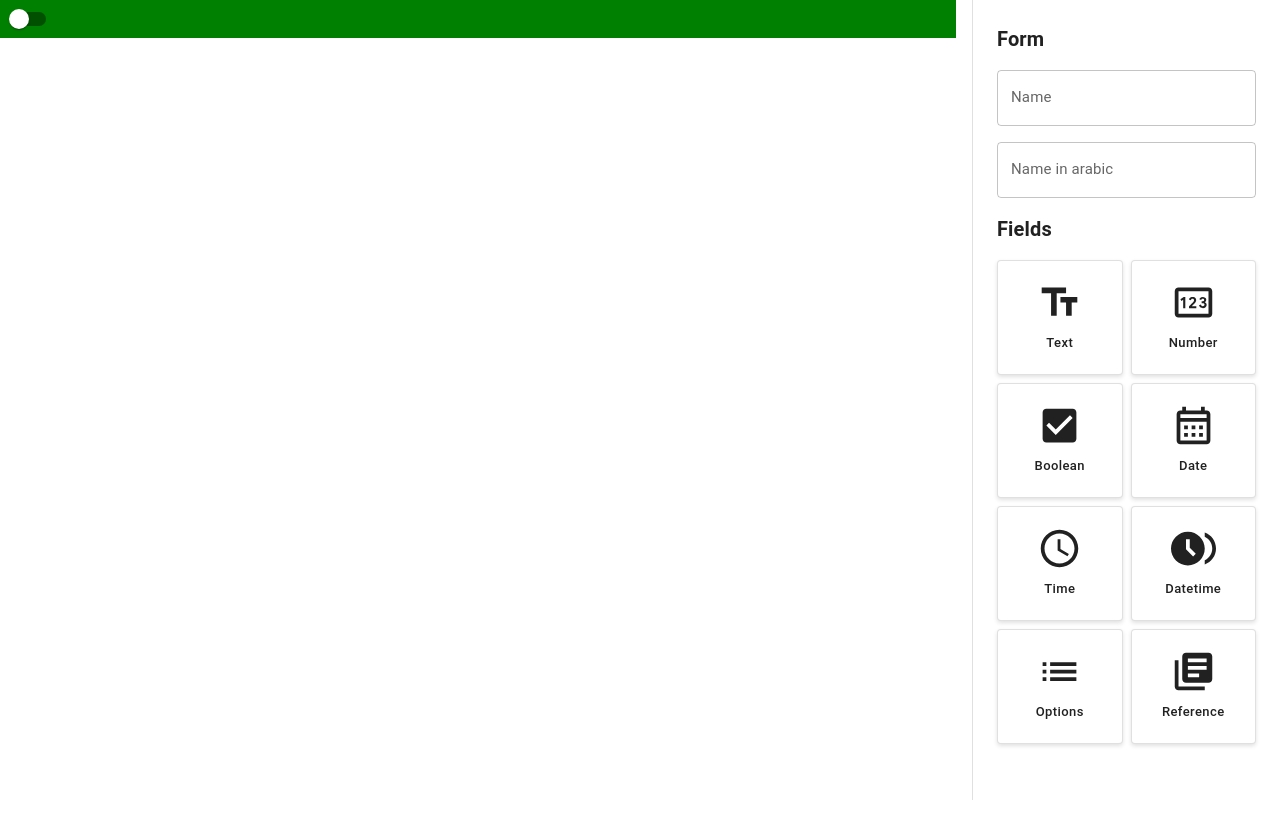
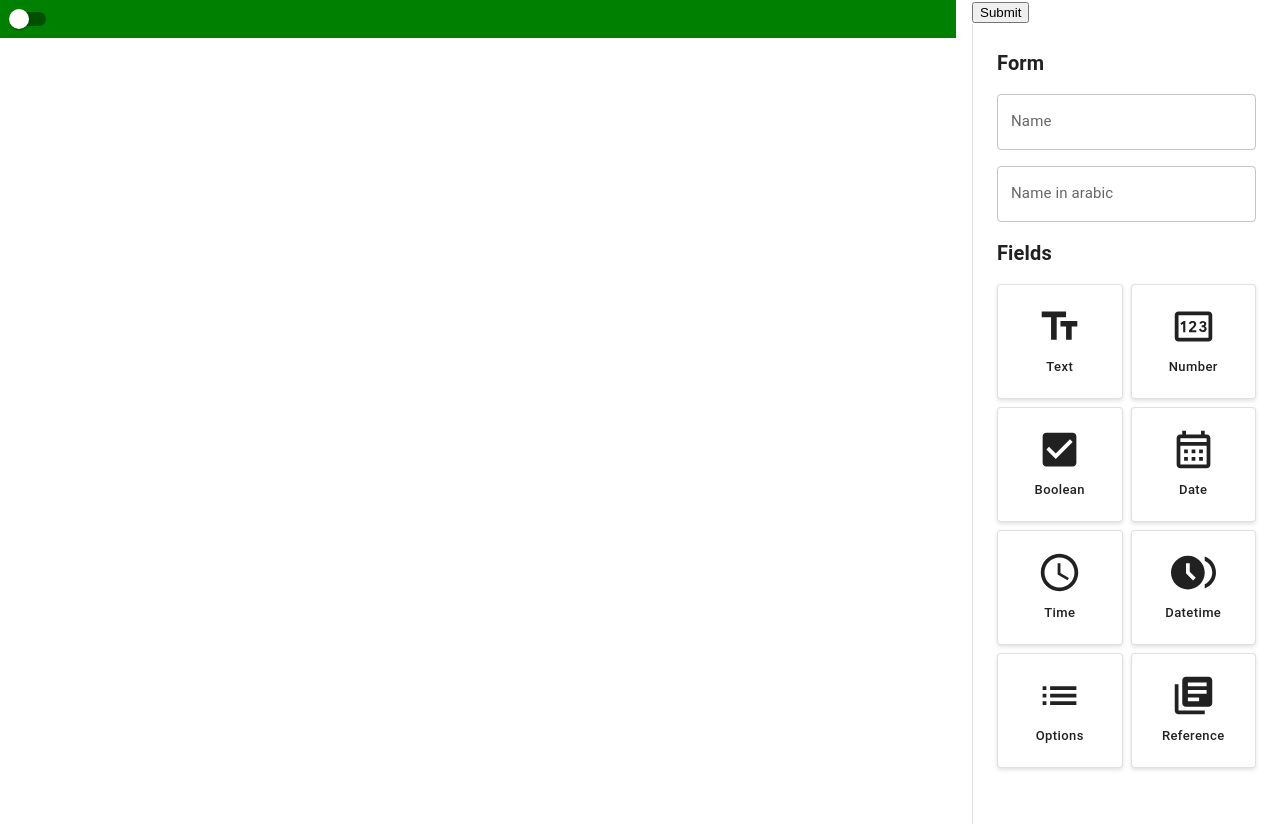
Before and after one commit to rimarayya/quality-management-frontend, a React (Vite) app: page /templates/create in a window 1280 px wide. Before the commit the page ends 800 px from the top, so only its background shows below. Built offline with nearby package versions, Linux system fonts and the light colour scheme.

Commit message:
factor(templates): input validation.

```diff
--- a/src/modules/templates/components/FormBuilderSidebar.tsx
+++ b/src/modules/templates/components/FormBuilderSidebar.tsx
@@ -7,6 +7,9 @@ import TimeFieldButton from './fields-cards/TimeFieldButton';
 import DateTimeFieldButton from './fields-cards/DateTimeFieldButton';
 import EnumFieldButton from './fields-cards/EnumFieldButton';
 import ReferenceFieldButton from './fields-cards/ReferenceFieldButton';
+import { useForm } from 'react-hook-form';
+import { CreateTemplateDto } from '../types/template.dtos';
+import creatTemplateSchema from '../schemas/create-template.schema';
 
 export default function FormBuilderSidebar() {
 	const Button = [
@@ -20,7 +23,28 @@ export default function FormBuilderSidebar() {
 		ReferenceFieldButton,
 	];
 
+	const { register, handleSubmit } = useForm<CreateTemplateDto>({
+		defaultValues: {
+			name: '',
+			nameAr: '',
+			fields: [],
+		},
+	});
+
+	const submit = (data: CreateTemplateDto) => {
+		const { error } = creatTemplateSchema.validate(data, {
+			abortEarly: false,
+		});
+		if (error) {
+			console.error(error.details);
+		} else {
+			console.log(data);
+		}
+	};
+
 	return (
+		<form onSubmit={handleSubmit(submit)}>
+			<button>Submit</button>
 			<Box
 				sx={{
 					height: '100vh',
@@ -40,6 +64,7 @@ export default function FormBuilderSidebar() {
 					Form
 				</Box>
 				<TextField
+					{...register('name')}
 					label="Name"
 					variant="outlined"
 					sx={[
@@ -79,6 +104,7 @@ export default function FormBuilderSidebar() {
 				/>
 
 				<TextField
+					{...register('nameAr')}
 					label="Name in arabic"
 					variant="outlined"
 					sx={[
@@ -134,5 +160,6 @@ export default function FormBuilderSidebar() {
 					))}
 				</Grid>
 			</Box>
+		</form>
 	);
 }
--- /dev/null
+++ b/src/modules/templates/schemas/create-template.schema.ts
@@ -0,0 +1,14 @@
+import Joi from 'joi';
+import { CreateTemplateDto } from '../types/template.dtos';
+
+const creatTemplateSchema = Joi.object<CreateTemplateDto>({
+	name: Joi.string()
+		.pattern(/^[a-zA-Z ]+$/)
+		.required(),
+	nameAr: Joi.string()
+		.pattern(new RegExp('^[\\u0621-\\u064A\\u0660-\\u0669\\s]+$'))
+		.required(),
+	fields: Joi.array(),
+});
+
+export default creatTemplateSchema;
```
Also changed, not shown: src/modules/templates/schemas/InputValidation.tsx (added, +12 -0 lines), 1 other file (tests, documents, lock files or other folders). Lines whose indentation alone changed are shown as unchanged.
